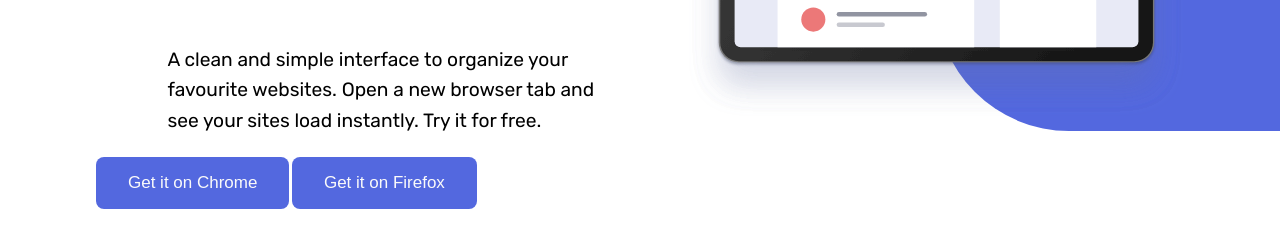
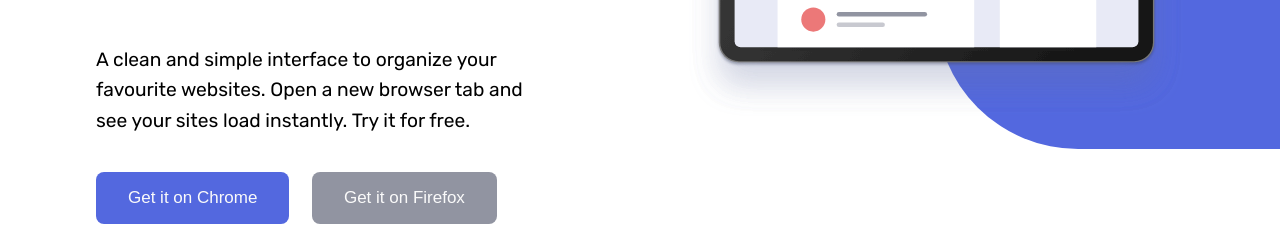
Before and after one commit to gary-stroup-developer/FEM-bookmark-landing-page, a plain HTML site: page index.html in a window 1280 px wide. Shown: the part 382-625 px from the top of the page. Drawn offline with Linux system fonts and the light colour scheme.

Commit message:
made some minor adjustements to specific items. May need to review to do more corrections

```diff
--- a/index.html
+++ b/index.html
@@ -41,7 +41,7 @@
         <p>A clean and simple interface to organize your favourite websites. Open a new
           browser tab and see your sites load instantly. Try it for free.</p>
         <button>Get it on Chrome</button>
-        <button>Get it on Firefox</button>
+        <button class="firefox-button">Get it on Firefox</button>
       </div>
 
       <div class="hero__container">
--- a/styles.css
+++ b/styles.css
@@ -47,6 +47,7 @@ body {
     font-size: 10px;
     line-height: 1.6;
     font-family: 'Rubik', sans-serif;
+    overflow-x: hidden;
 }
 
 h1 {
@@ -83,12 +84,15 @@ button {
   border-radius: 8px;
   font-size: 17px;
   font-weight: 500;
+  margin: 15px auto;
 }
 
 footer {
+  position: relative;
   background-color: var(--dark__blue);
   color: #FAFAFA;
   text-align: center;
+  padding: 1em 0.5em;
 }
 
 .attribution {
@@ -102,7 +106,7 @@ footer {
 
 /* this will wrap around entire page content to shift off the sides */
 .container{
-  width: 60%;
+  width: 90%;
   max-width: 1100px;
   margin: 0 auto;
 }
@@ -155,6 +159,11 @@ footer {
 
 .hero__container {
   position: relative;
+}
+
+.firefox-button {
+  background-color: var(--grayish__blue);
+  margin-left: 20px;
 }
 
 .blob {
@@ -242,7 +251,7 @@ footer {
   box-shadow:1px 2px 10px rgba(160, 162, 175, 0.719);
   padding: 2em;
   margin: 20px auto;
-  width: 300px;
+  max-width: 300px;
 }
 
 .card button {
@@ -265,7 +274,6 @@ footer {
   display: flex;
   align-items: center;
   justify-content: space-between;
-  margin-right: auto;
   width: 100%;
 }
 
@@ -285,6 +293,11 @@ footer {
 
 .dropdown-content p {
   font-size: 0.9rem;
+  text-align: left;
+}
+
+.faq{
+  margin: 20px auto;
 }
 
 .faq p,h2 {
@@ -357,8 +370,6 @@ footer {
   display: flex;
   align-items: center;
   justify-content: space-between;
-  position: relative;
-  padding: 1em 0.5em;
 }
 
 .container{
@@ -410,6 +421,12 @@ footer {
 /* hero section styling */
 .hero {
   margin-top: 5em;
+
+}
+
+.hero__container p{
+ text-align: left;
+ margin-left: 0;
 }
 
 .blob {
```
